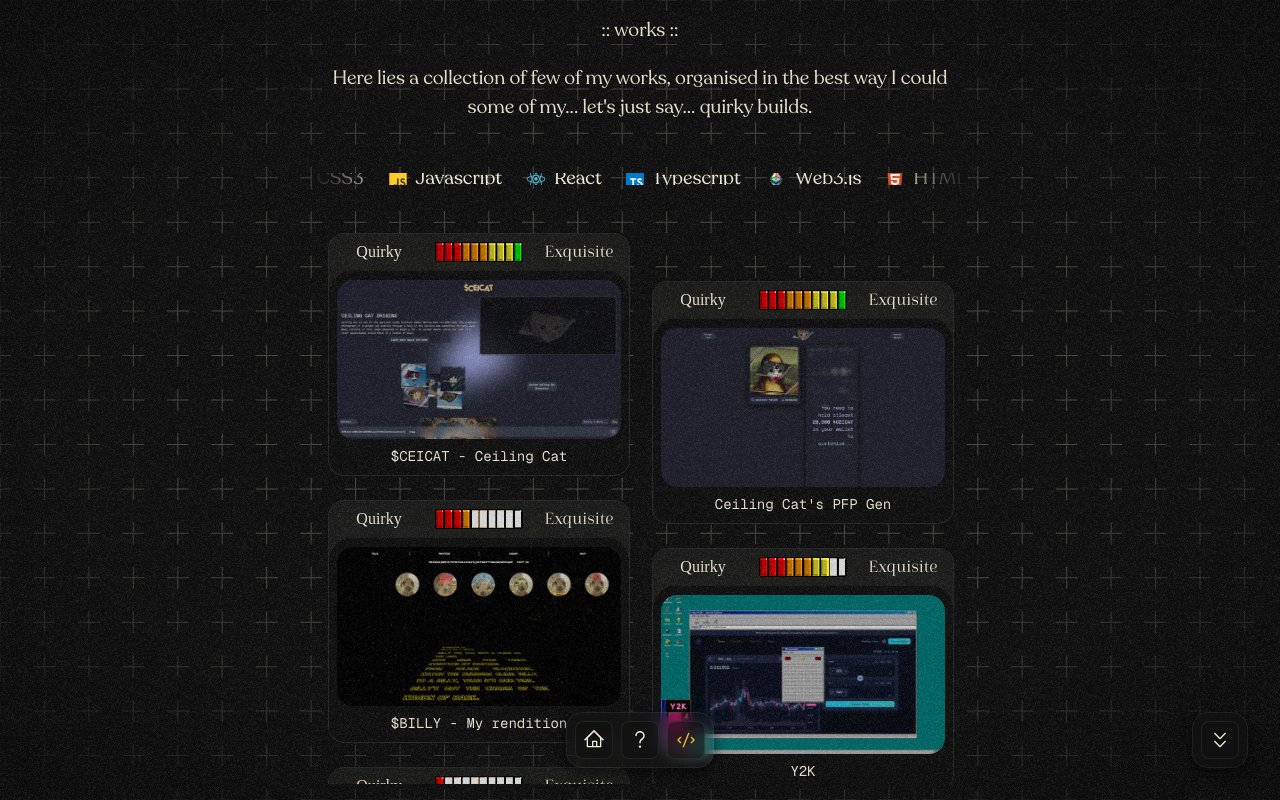
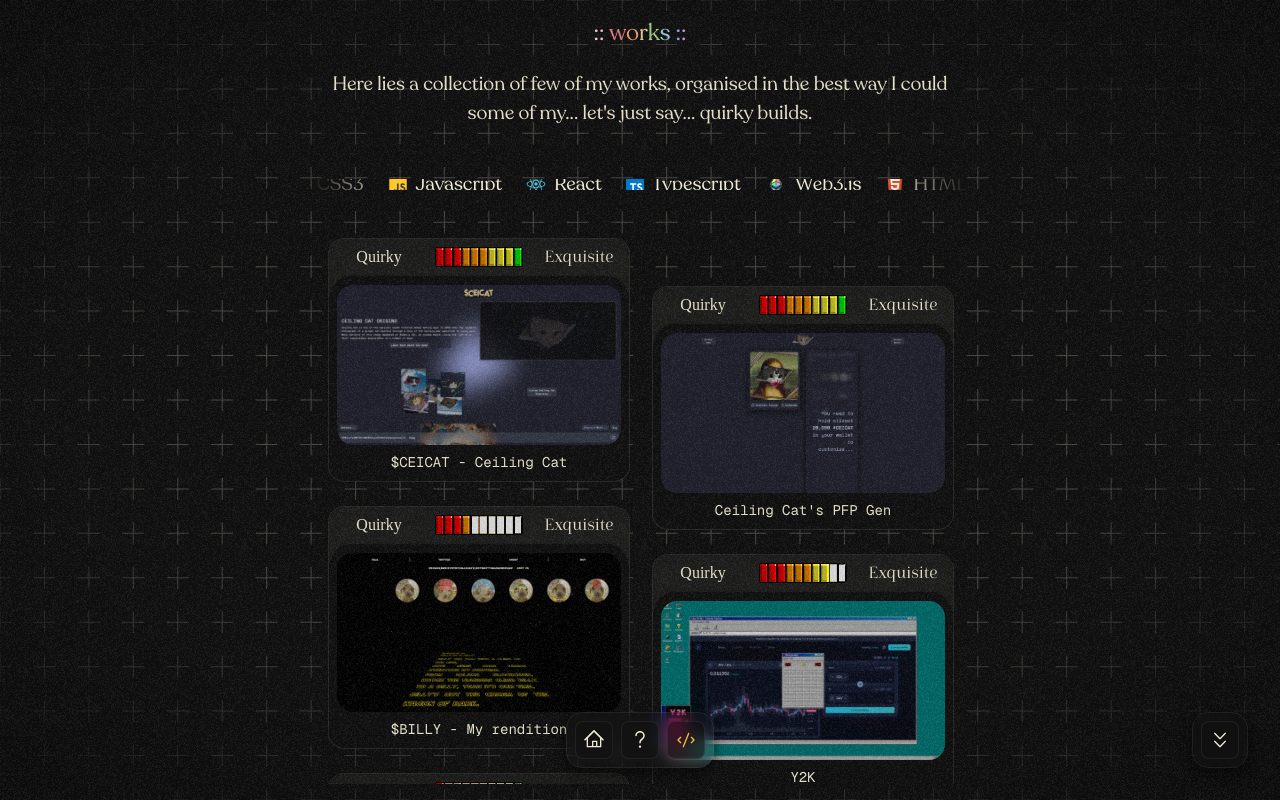
Before and after one commit to finisus/portfolio, a React (Vite) app: page / in a window 1280 px wide. Both pictures are taken after a click on the button 686 px from the left and 740 px from the top of the page. Shown: the top 800 px of the page. Built offline with nearby package versions, Linux system fonts and the light colour scheme; a web font is replaced by a local one.

Commit message:
make :: works :: text rainbow

```diff
--- a/src/WorksPage.tsx
+++ b/src/WorksPage.tsx
@@ -83,7 +83,19 @@ function WorksPage(): JSX.Element {
       </div>
 
       <div className='content'>
-        <span>:: works ::</span>
+        <span>
+          <span style={{ color: '#f2d5cf' }}>:</span>
+          <span style={{ color: '#f4b8e4' }}>:</span>
+          <span> </span>
+          <span style={{ color: '#e78284' }}>w</span>
+          <span style={{ color: '#ef9f76' }}>o</span>
+          <span style={{ color: '#e5c890' }}>r</span>
+          <span style={{ color: '#a6d189' }}>k</span>
+          <span style={{ color: '#99d1db' }}>s</span>
+          <span> </span>
+          <span style={{ color: '#8caaee' }}>:</span>
+          <span style={{ color: '#ca9ee6' }}>:</span>
+        </span>
         <p>
           Here lies a collection of few of my works,
           organised in the best way I could some of my...
--- a/src/index.css
+++ b/src/index.css
@@ -517,7 +517,6 @@ h3 {
 
 .wp .content span {
   font-size: 1.2em;
-  color: var(--text);
 }
 
 .wp .content p {
```
